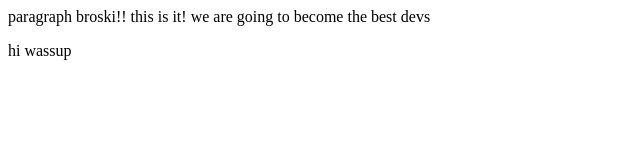
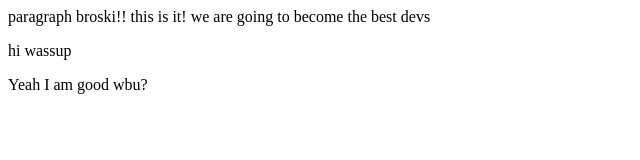
Before and after one commit to ATG0P/LearningGit, a plain HTML site: page index.html in a window 1280 px wide. Shown: the whole page, without its empty margins (0-640 px from the left). Drawn offline with Linux system fonts and the light colour scheme.

Commit message:
response to : hi wassup

```diff
--- a/index.html
+++ b/index.html
@@ -1,2 +1,3 @@
 <p>paragraph broski!! this is it! we are going to become the best devs</p>
 <p>hi wassup</p>
+<p>Yeah I am good wbu?</p>
```
